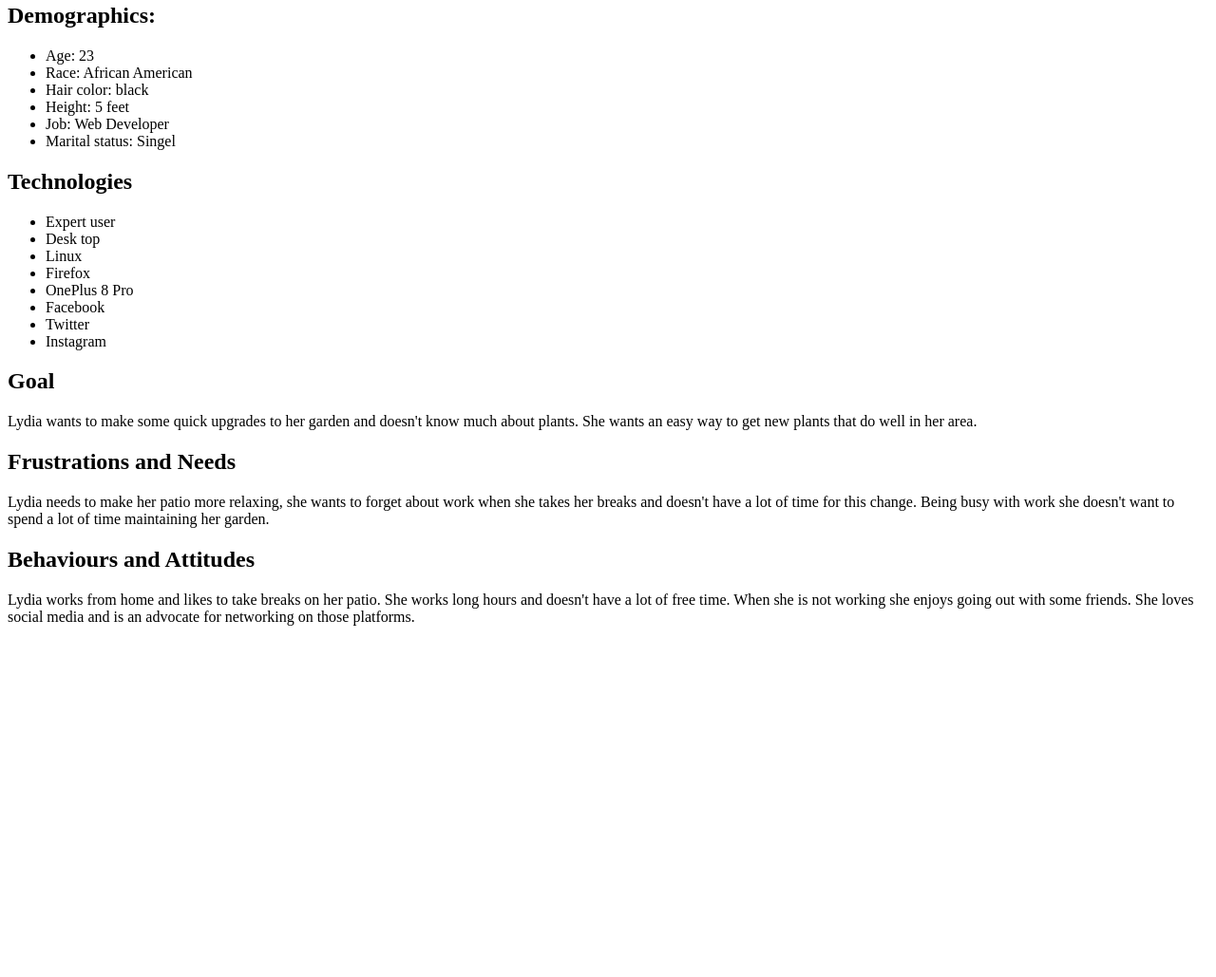
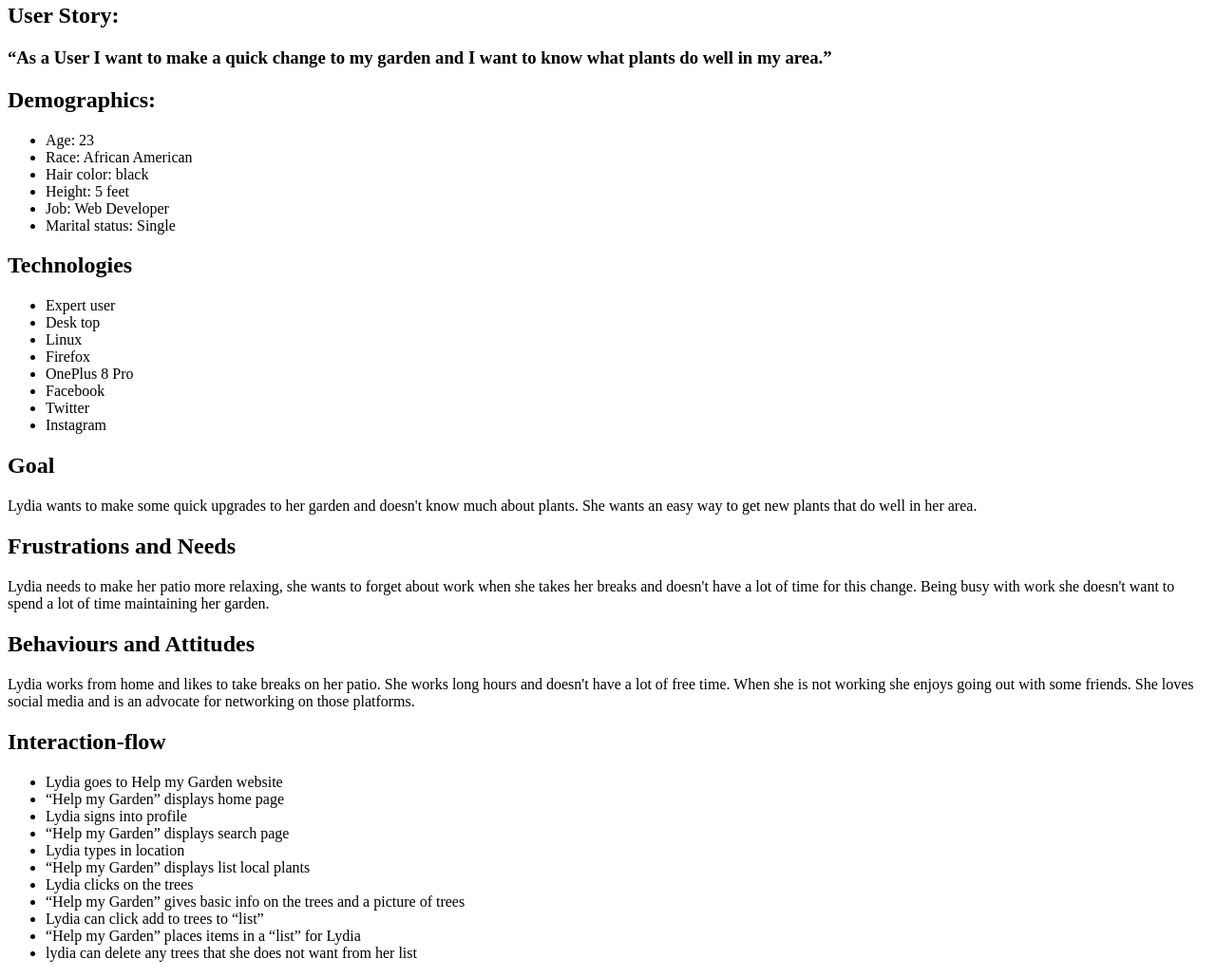
Before and after one commit to Help-My-Garden/help-my-garden-capstone, a plain HTML site: page epic/lydia.html in a window 1280 px wide. Shown: the part 351-1380 px from the top of the page at 95% size. Before the commit the page ends 1026 px from the top, so only its background shows below. Drawn offline with Linux system fonts and the light colour scheme.

Commit message:
re-added lydia

```diff
--- a/epic/lydia.html
+++ b/epic/lydia.html
@@ -8,6 +8,9 @@
 <h1>Lydia Smith</h1>
 <img src=https://images.unsplash.com/photo-1502767882403-636aee14f873?ixlib=rb-1.2.1&ixid=eyJhcHBfaWQiOjEyMDd9&auto=format&fit=crop&w=500&q=60 height="250">
 
+<h2>User Story:</h2>
+<h3>“As a User I want to make a quick change to my garden and I want to know what plants do well in my area.”</h3>
+
 <h2>Demographics:</h2>
 <ul>
     <li>Age: 23</li>
@@ -15,7 +18,7 @@
     <li>Hair color: black</li>
     <li>Height: 5 feet </li>
     <li>Job: Web Developer</li>
-    <li>Marital status: Singel</li>
+    <li>Marital status: Single</li>
 </ul>
 <h2>Technologies</h2>
 <ul>
@@ -34,13 +37,27 @@
     She wants an easy way to get new  plants that do well in her area.</p>
 
 
-
 <h2>Frustrations and Needs</h2>
 <p>Lydia needs to make her patio more relaxing,  she wants to forget about work when she takes her breaks and doesn't have a lot of time for this change. Being busy with work she doesn't want to spend a lot of time maintaining her garden. </p>
 
 <h2>Behaviours and Attitudes</h2>
 <p>Lydia works from home and  likes to take breaks on her patio.  She works long hours and doesn't have a lot of free time.  When she is not working she enjoys going out with some friends. She loves social media and is an advocate for networking on those platforms.</p>
 
+<h2>Interaction-flow</h2>
+<ul>
+    <li>Lydia goes to Help my Garden website</li>
+    <li>“Help my Garden” displays home page</li>
+    <li>Lydia signs into profile</li>
+    <li>“Help my Garden” displays search page</li>
+    <li>Lydia types in location</li>
+    <li>“Help my Garden” displays list local plants</li>
+    <li>Lydia clicks on the  trees</li>
+    <li>“Help my Garden” gives basic info on the trees and a picture of trees</li>
+    <li>Lydia can click add to trees to “list”</li>
+    <li>“Help my Garden” places items in a “list” for Lydia</li>
+    <li>lydia can delete any trees that she does not want from her list</li>
+</ul>
+
 
 </body>
 </html>
```
